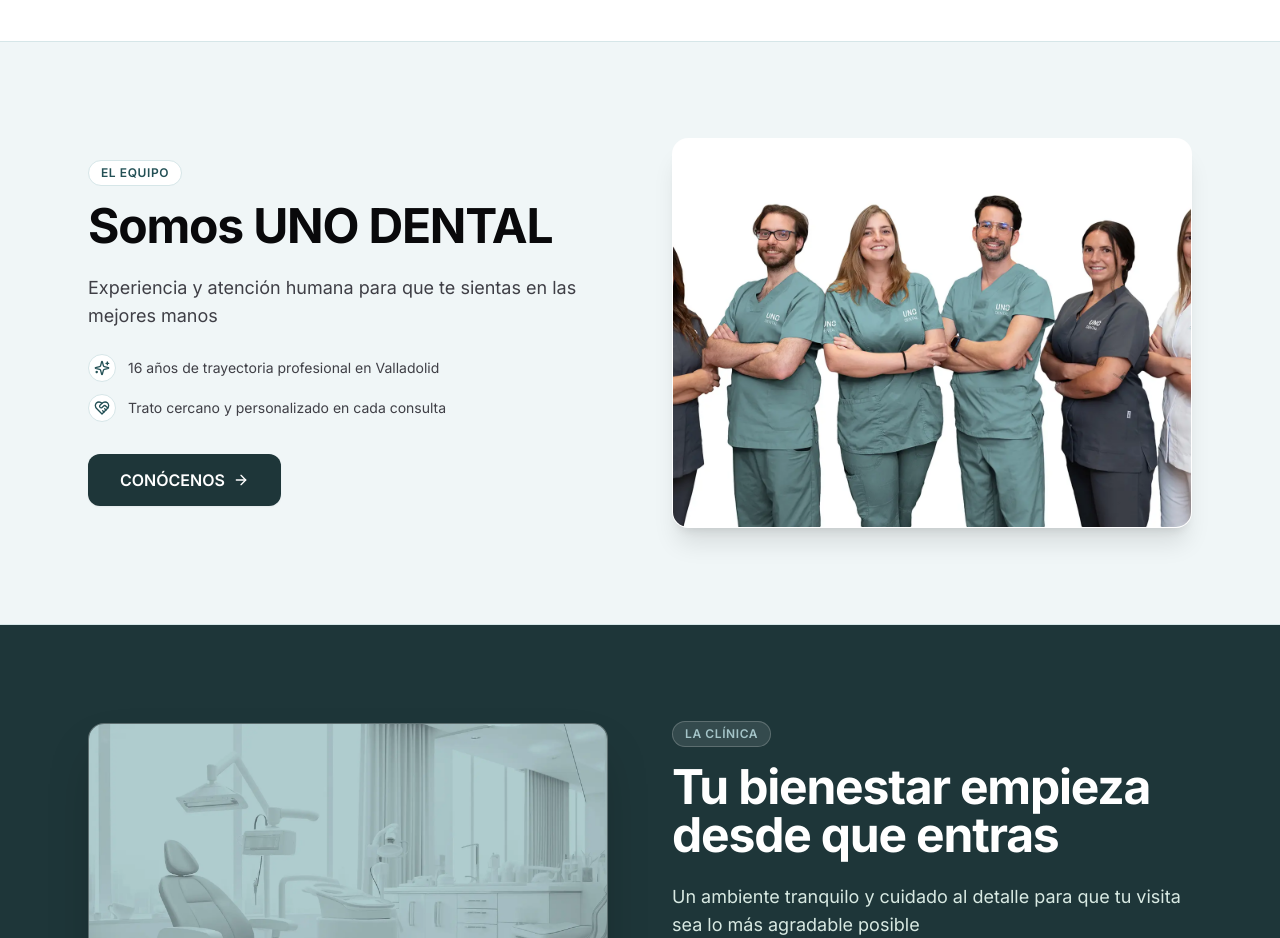
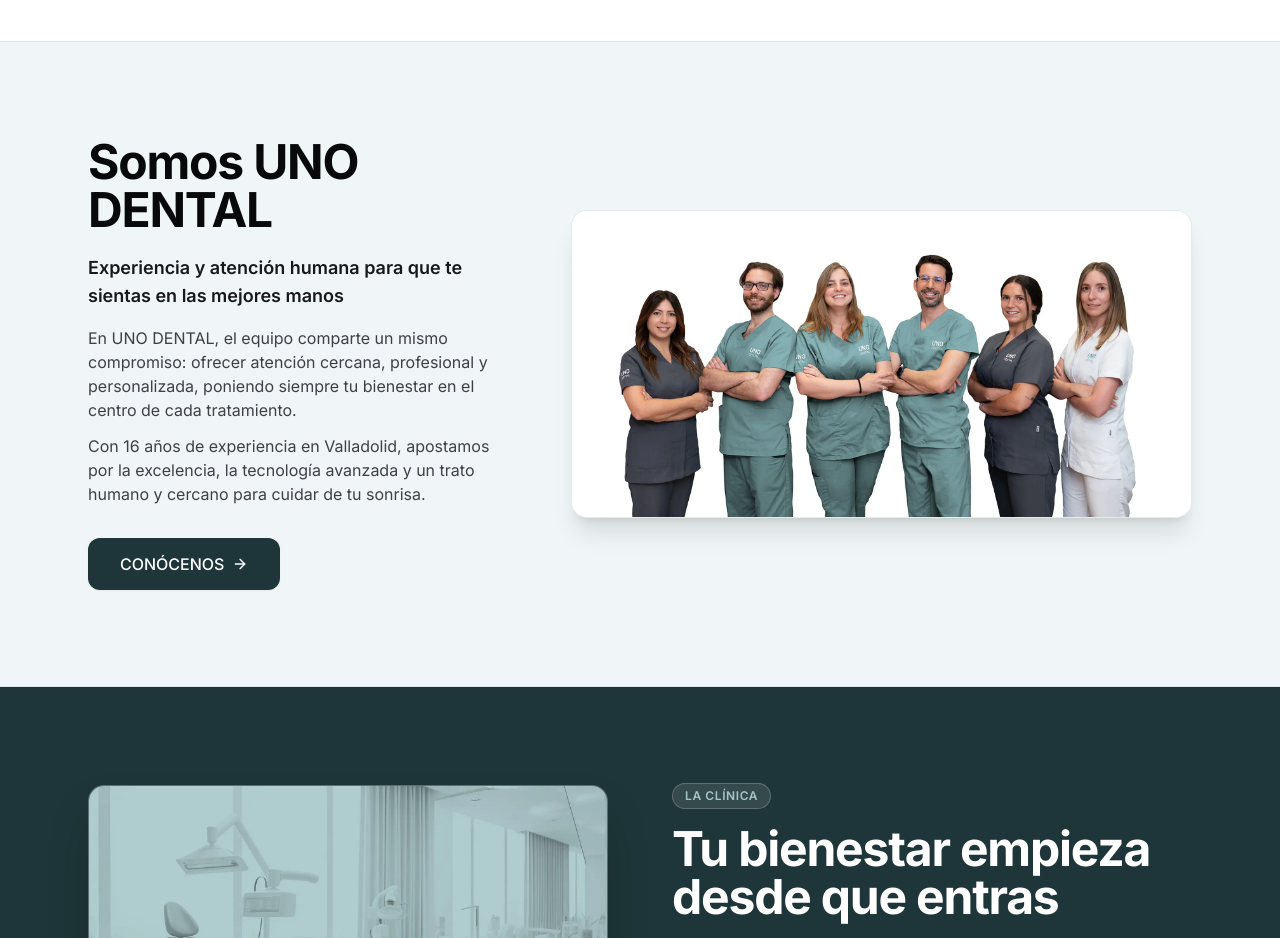
Before and after one commit to victooorltt/unodental, a Next.js app: page / in a window 1280 px wide. Shown: the part 1580-2518 px from the top of the page. Built offline with nearby package versions, Linux system fonts and the light colour scheme.

Commit message:
fix(home): widen team photo aspect ratio, add authentic copy to Somos UNO DENTAL, and remove El Equipo eyebrow

```diff
--- a/app/page.tsx
+++ b/app/page.tsx
@@ -13,7 +13,6 @@ import {
   ArrowRight,
   Sparkles,
   ShieldCheck,
-  HeartHandshake,
 } from "lucide-react";
 
 interface TreatmentItem {
@@ -289,37 +288,28 @@ export default function HomePage() {
       {/* 3. El Equipo — Somos UNO DENTAL (Soft Tinted Section) */}
       <section className="bg-[#F0F6F7] border-y border-[#D6E6E8] py-16 lg:py-24">
         <div className="max-w-6xl mx-auto px-6">
-          <div className="grid grid-cols-1 lg:grid-cols-2 items-center gap-12 lg:gap-16">
-            <div className="flex flex-col justify-center">
-              <span className="text-xs font-semibold uppercase tracking-wider text-[#235055] bg-white border border-[#D6E6E8] px-3 py-1 rounded-full inline-block w-fit mb-4">
-                El Equipo
-              </span>
+          <div className="grid grid-cols-1 lg:grid-cols-12 items-center gap-10 lg:gap-14">
+            <div className="lg:col-span-5 flex flex-col justify-center">
               <h2 className="text-3xl sm:text-4xl lg:text-5xl font-bold tracking-tight text-zinc-950 leading-[1.15]">
                 Somos UNO DENTAL
               </h2>
-              <p className="mt-4 sm:mt-6 text-base sm:text-lg text-zinc-700 leading-relaxed max-w-xl">
+              <p className="mt-4 sm:mt-5 text-base sm:text-lg font-semibold text-zinc-900 leading-snug">
                 Experiencia y atención humana para que te sientas en las mejores manos
               </p>
 
-              <div className="mt-6 space-y-3 text-sm text-zinc-700">
-                <div className="flex items-center gap-3">
-                  <div className="w-7 h-7 rounded-full bg-white border border-[#D6E6E8] flex items-center justify-center shrink-0">
-                    <Sparkles className="w-4 h-4 text-[#235055]" />
-                  </div>
-                  <span>16 años de trayectoria profesional en Valladolid</span>
-                </div>
-                <div className="flex items-center gap-3">
-                  <div className="w-7 h-7 rounded-full bg-white border border-[#D6E6E8] flex items-center justify-center shrink-0">
-                    <HeartHandshake className="w-4 h-4 text-[#235055]" />
-                  </div>
-                  <span>Trato cercano y personalizado en cada consulta</span>
-                </div>
+              <div className="mt-4 space-y-3 text-sm sm:text-base text-zinc-700 leading-relaxed font-normal">
+                <p>
+                  En UNO DENTAL, el equipo comparte un mismo compromiso: ofrecer atención cercana, profesional y personalizada, poniendo siempre tu bienestar en el centro de cada tratamiento.
+                </p>
+                <p>
+                  Con 16 años de experiencia en Valladolid, apostamos por la excelencia, la tecnología avanzada y un trato humano y cercano para cuidar de tu sonrisa.
+                </p>
               </div>
 
               <div className="mt-8">
                 <Link
                   href="/el-equipo"
-                  className="inline-flex items-center justify-center gap-2 bg-[#1E3639] hover:bg-[#152729] text-white font-semibold px-8 py-3.5 text-base rounded-xl shadow-sm transition-all hover:shadow-md cursor-pointer"
+                  className="inline-flex items-center justify-center gap-2 bg-[#1E3639] hover:bg-[#152729] text-white font-medium px-8 py-3.5 text-base rounded-xl shadow-sm transition-all hover:shadow-md cursor-pointer"
                 >
                   <span>CONÓCENOS</span>
                   <ArrowRight className="w-4 h-4" />
@@ -327,11 +317,14 @@ export default function HomePage() {
               </div>
             </div>
 
-            <div className="w-full">
-              <div className="relative aspect-[4/3] overflow-hidden rounded-2xl bg-white border border-white/60 shadow-xl">
+            <div className="lg:col-span-7 w-full">
+              <div
+                className="relative overflow-hidden rounded-2xl bg-white border border-zinc-200/80 shadow-xl"
+                style={{ aspectRatio: "1950 / 970" }}
+              >
                 <img
                   src="/images/el-equipo.webp"
-                  alt="Equipo de profesionales Uno Dental"
+                  alt="Equipo completo de profesionales Uno Dental"
                   className="h-full w-full object-cover"
                   loading="lazy"
                 />
```
